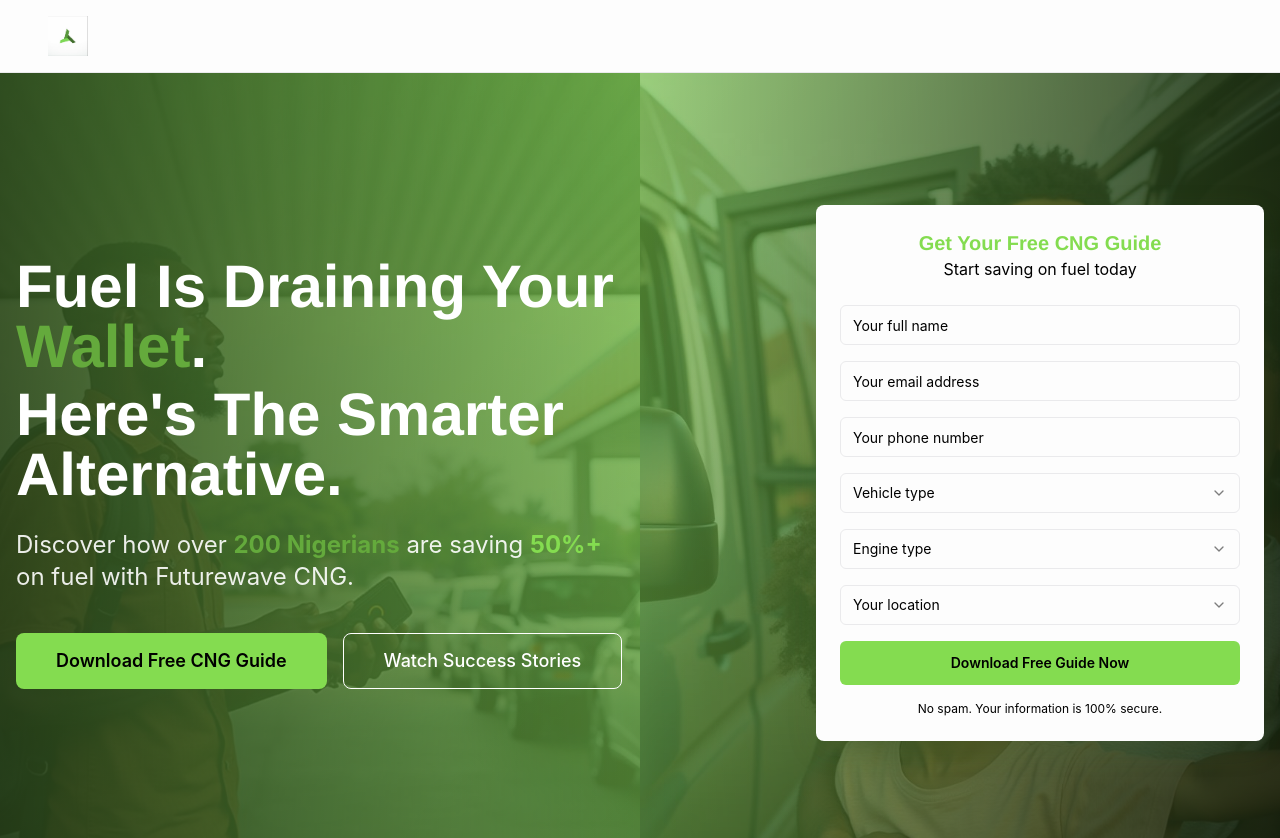
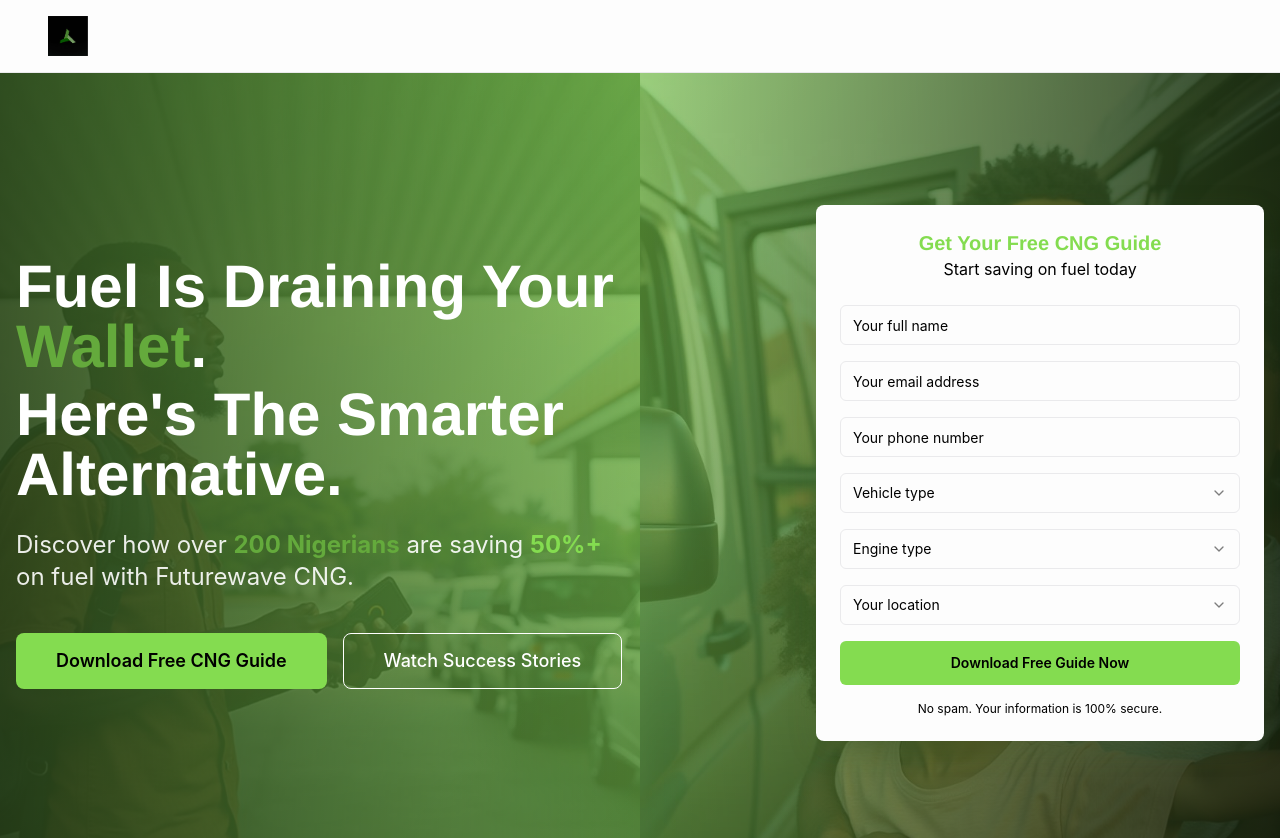
Before and after one commit to futurewavecng/fuel-saver-funnel, a React (Vite) app: page / in a window 1280 px wide. Shown: the top 838 px of the page. Built offline with nearby package versions, Linux system fonts and the light colour scheme.

Commit message:
Change logo colors
Update logo colors from green and white to white and green.

```diff
--- a/src/components/Logo.tsx
+++ b/src/components/Logo.tsx
@@ -5,6 +5,9 @@ export const Logo = () => {
         src="/lovable-uploads/c296d986-2601-4bdf-8918-49298e75c0e9.png"
         alt="Futurewave Energy Solutions Logo"
         className="h-8 md:h-10 w-auto max-w-24 md:max-w-28"
+        style={{
+          filter: 'hue-rotate(180deg) invert(1) brightness(0.9)'
+        }}
       />
     </div>
   );
```
